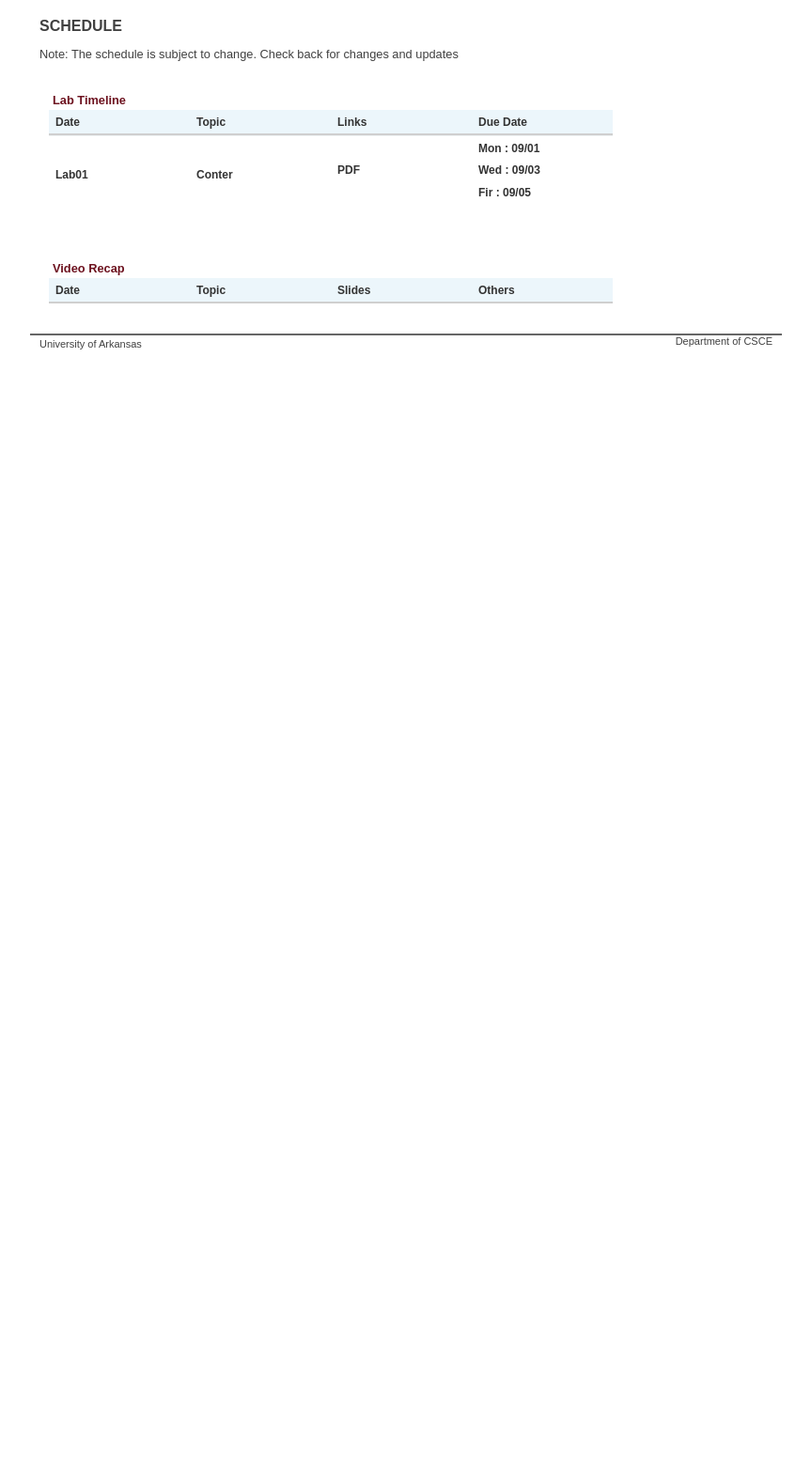
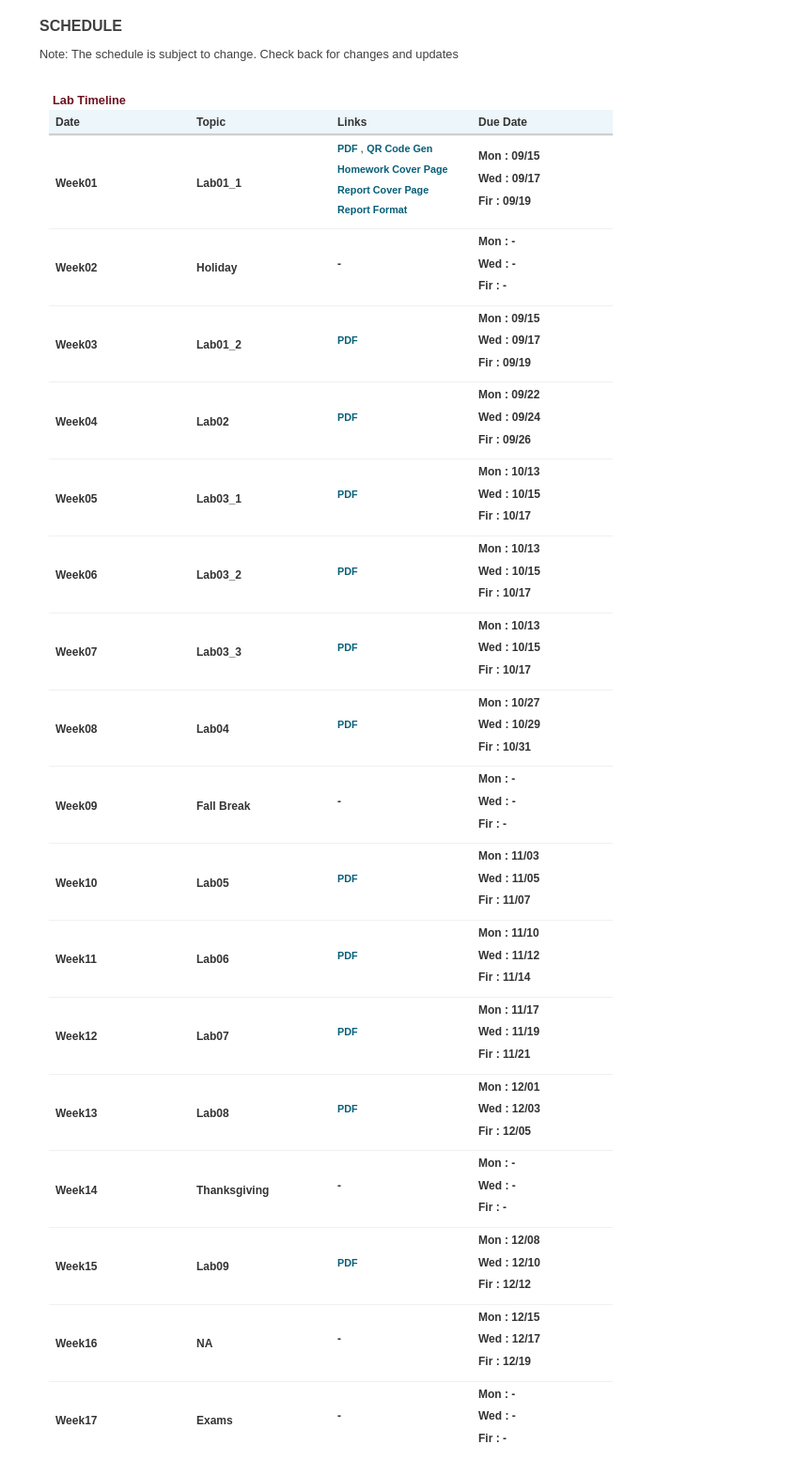
Before and after one commit to masson2013/CSCE2214, a plain HTML site: page schedule.html in a window 1280 px wide. Shown: the part 168-1722 px from the top of the page at 94% size, without its empty margins (208-1071 px from the left). Before the commit the page ends 800 px from the top, so only its background shows below. Drawn offline with Linux system fonts and the light colour scheme.

Commit message:
add labs

```diff
--- a/schedule.html
+++ b/schedule.html
@@ -41,18 +41,228 @@
         	<th scope="col" width="25%">Due Date</th></tr>
 
         	<tr>
-				<td><b>Lab01</b></td>
-				<td><b>Conter</b></td>
+				<td><b>Week01</b></td>
+				<td><b>Lab01_1</b></td>
 				<td>
-					<!-- <a href="http://uaf49268.ddns.uark.edu/~jgauch/CSCE2214/labs/linux1/index.html"> --><b>PDF			</b></a><p></p>
+					<a href="http://csce.uark.edu/~senma/CSCE2214/Slides/Lab01.pdf"> <b>PDF </a></b>, <a href="https://www.the-qrcode-generator.com/"><b>QR Code Gen</b></a><p></p>
+					<a href="http://csce.uark.edu/~senma/CSCE2214/Slides/HWCoverPage.doc"> <b>Homework Cover Page</b></a><p></p>
+					<a href="http://csce.uark.edu/~senma/CSCE2214/Slides/LabCoverPage.doc"> <b>Report Cover Page</b></a><p></p>
+					<a href="http://csce.uark.edu/~senma/CSCE2214/Slides/ReportFormat.doc"> <b>Report Format</b></a><p></p>
 				</td>
 				<td>
-				<b>Mon : 09/01</b><p></p>
-				<b>Wed : 09/03</b><p></p>
-				<b>Fir : 09/05</b><p></p>
+				<b>Mon : 09/15</b><p></p>
+				<b>Wed : 09/17</b><p></p>
+				<b>Fir : 09/19</b><p></p>
 				</td>
 			</tr>
 
+        	<tr>
+				<td><b>Week02</b></td>
+				<td><b>Holiday</b></td>
+				<td>
+					<b>-</b></a><p></p>
+				</td>
+				<td>
+				<b>Mon : -</b><p></p>
+				<b>Wed : -</b><p></p>
+				<b>Fir : -</b><p></p>
+				</td>
+			</tr>
+
+        	<tr>
+				<td><b>Week03</b></td>
+				<td><b>Lab01_2</b></td>
+				<td>
+					<a href="http://csce.uark.edu/~senma/CSCE2214/Slides/Lab01.pdf"> <b>PDF			</b></a><p></p>
+				</td>
+				<td>
+				<b>Mon : 09/15</b><p></p>
+				<b>Wed : 09/17</b><p></p>
+				<b>Fir : 09/19</b><p></p>
+				</td>
+			</tr>
+
+        	<tr>
+				<td><b>Week04</b></td>
+				<td><b>Lab02</b></td>
+				<td>
+					<a href="http://csce.uark.edu/~senma/CSCE2214/Slides/Lab02.pdf"> <b>PDF			</b></a><p></p>
+				</td>
+				<td>
+				<b>Mon : 09/22</b><p></p>
+				<b>Wed : 09/24</b><p></p>
+				<b>Fir : 09/26</b><p></p>
+				</td>
+			</tr>
+
+        	<tr>
+				<td><b>Week05</b></td>
+				<td><b>Lab03_1</b></td>
+				<td>
+					<a href="http://csce.uark.edu/~senma/CSCE2214/Slides/Lab03.pdf"> <b>PDF			</b></a><p></p>
+				</td>
+				<td>
+				<b>Mon : 10/13</b><p></p>
+				<b>Wed : 10/15</b><p></p>
+				<b>Fir : 10/17</b><p></p>
+				</td>
+			</tr>
+
+        	<tr>
+				<td><b>Week06</b></td>
+				<td><b>Lab03_2</b></td>
+				<td>
+					<a href="http://csce.uark.edu/~senma/CSCE2214/Slides/Lab03.pdf"> <b>PDF			</b></a><p></p>
+				</td>
+				<td>
+				<b>Mon : 10/13</b><p></p>
+				<b>Wed : 10/15</b><p></p>
+				<b>Fir : 10/17</b><p></p>
+				</td>
+			</tr>
+
+        	<tr>
+				<td><b>Week07</b></td>
+				<td><b>Lab03_3</b></td>
+				<td>
+					<a href="http://csce.uark.edu/~senma/CSCE2214/Slides/Lab03.pdf"> <b>PDF			</b></a><p></p>
+				</td>
+				<td>
+				<b>Mon : 10/13</b><p></p>
+				<b>Wed : 10/15</b><p></p>
+				<b>Fir : 10/17</b><p></p>
+				</td>
+			</tr>
+
+        	<tr>
+				<td><b>Week08</b></td>
+				<td><b>Lab04</b></td>
+				<td>
+					<a href="http://csce.uark.edu/~senma/CSCE2214/Slides/Lab04.pdf"> <b>PDF			</b></a><p></p>
+				</td>
+				<td>
+				<b>Mon : 10/27</b><p></p>
+				<b>Wed : 10/29</b><p></p>
+				<b>Fir : 10/31</b><p></p>
+				</td>
+			</tr>
+
+        	<tr>
+				<td><b>Week09</b></td>
+				<td><b>Fall Break</b></td>
+				<td>
+					<b>-</b></a><p></p>
+				</td>
+				<td>
+				<b>Mon : -</b><p></p>
+				<b>Wed : -</b><p></p>
+				<b>Fir : -</b><p></p>
+				</td>
+			</tr>
+
+        	<tr>
+				<td><b>Week10</b></td>
+				<td><b>Lab05</b></td>
+				<td>
+					<a href="http://csce.uark.edu/~senma/CSCE2214/Slides/Lab05.pdf"> <b>PDF			</b></a><p></p>
+				</td>
+				<td>
+				<b>Mon : 11/03</b><p></p>
+				<b>Wed : 11/05</b><p></p>
+				<b>Fir : 11/07</b><p></p>
+				</td>
+			</tr>
+
+        	<tr>
+				<td><b>Week11</b></td>
+				<td><b>Lab06</b></td>
+				<td>
+					<a href="http://csce.uark.edu/~senma/CSCE2214/Slides/Lab06.pdf"> <b>PDF			</b></a><p></p>
+				</td>
+				<td>
+				<b>Mon : 11/10</b><p></p>
+				<b>Wed : 11/12</b><p></p>
+				<b>Fir : 11/14</b><p></p>
+				</td>
+			</tr>
+
+        	<tr>
+				<td><b>Week12</b></td>
+				<td><b>Lab07</b></td>
+				<td>
+					<a href="http://csce.uark.edu/~senma/CSCE2214/Slides/Lab07.pdf"> <b>PDF			</b></a><p></p>
+				</td>
+				<td>
+				<b>Mon : 11/17</b><p></p>
+				<b>Wed : 11/19</b><p></p>
+				<b>Fir : 11/21</b><p></p>
+				</td>
+			</tr>
+
+        	<tr>
+				<td><b>Week13</b></td>
+				<td><b>Lab08</b></td>
+				<td>
+					<a href="http://csce.uark.edu/~senma/CSCE2214/Slides/Lab08.pdf"> <b>PDF			</b></a><p></p>
+				</td>
+				<td>
+				<b>Mon : 12/01</b><p></p>
+				<b>Wed : 12/03</b><p></p>
+				<b>Fir : 12/05</b><p></p>
+				</td>
+			</tr>
+
+        	<tr>
+				<td><b>Week14</b></td>
+				<td><b>Thanksgiving</b></td>
+				<td>
+					<b>-</b></a><p></p>
+				</td>
+				<td>
+				<b>Mon : -</b><p></p>
+				<b>Wed : -</b><p></p>
+				<b>Fir : -</b><p></p>
+				</td>
+			</tr>
+
+        	<tr>
+				<td><b>Week15</b></td>
+				<td><b>Lab09</b></td>
+				<td>
+					<a href="http://csce.uark.edu/~senma/CSCE2214/Slides/Lab09.pdf"> <b>PDF			</b></a><p></p>
+				</td>
+				<td>
+				<b>Mon : 12/08</b><p></p>
+				<b>Wed : 12/10</b><p></p>
+				<b>Fir : 12/12</b><p></p>
+				</td>
+			</tr>
+
+        	<tr>
+				<td><b>Week16</b></td>
+				<td><b>NA</b></td>
+				<td>
+					<b>-</b></a><p></p>
+				</td>
+				<td>
+				<b>Mon : 12/15</b><p></p>
+				<b>Wed : 12/17</b><p></p>
+				<b>Fir : 12/19</b><p></p>
+				</td>
+			</tr>
+
+        	<tr>
+				<td><b>Week17</b></td>
+				<td><b>Exams</b></td>
+				<td>
+					<b>-</b></a><p></p>
+				</td>
+				<td>
+				<b>Mon : -</b><p></p>
+				<b>Wed : -</b><p></p>
+				<b>Fir : -</b><p></p>
+				</td>
+			</tr>
 
      	</tbody></table>
 		</div>
```
Also changed, not shown: links.html (+5 -2 lines), exams.html (line endings or trailing spaces), index.html (line endings or trailing spaces), problemsets.html (line endings or trailing spaces), styles.css (line endings or trailing spaces), syllabus.html (line endings or trailing spaces), 1 other file.
